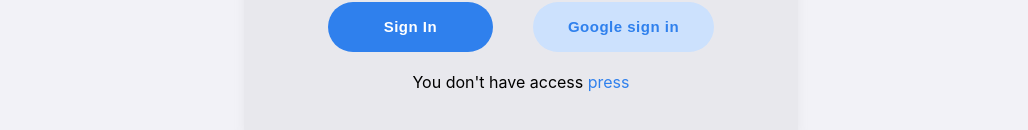
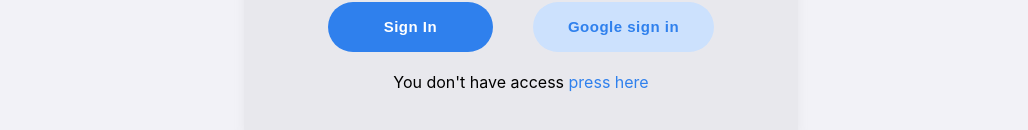
Before and after one commit to michalPortes/portfolio, a React (Create React App) app: page /#/Auth in a window 1280 px wide. Shown: the part 554-684 px from the top of the page, without its empty margins (119-1147 px from the left). Built offline with nearby package versions, Linux system fonts and the light colour scheme; no server answers.

Commit message:
adicionando o 'here' no botao que vai pra tela de cadastro

```diff
--- a/src/components/sing-in/sing-in.component.jsx
+++ b/src/components/sing-in/sing-in.component.jsx
@@ -91,7 +91,7 @@
             </Button>
           </ButtonContainer>
         </form>
-        <p>You don't have access <LinkAccess to="/Create">press</LinkAccess></p>
+        <p>You don't have access <LinkAccess to="/Create">press here</LinkAccess></p>
       </Conteiner >
     </SingUpContainer >
 
```
